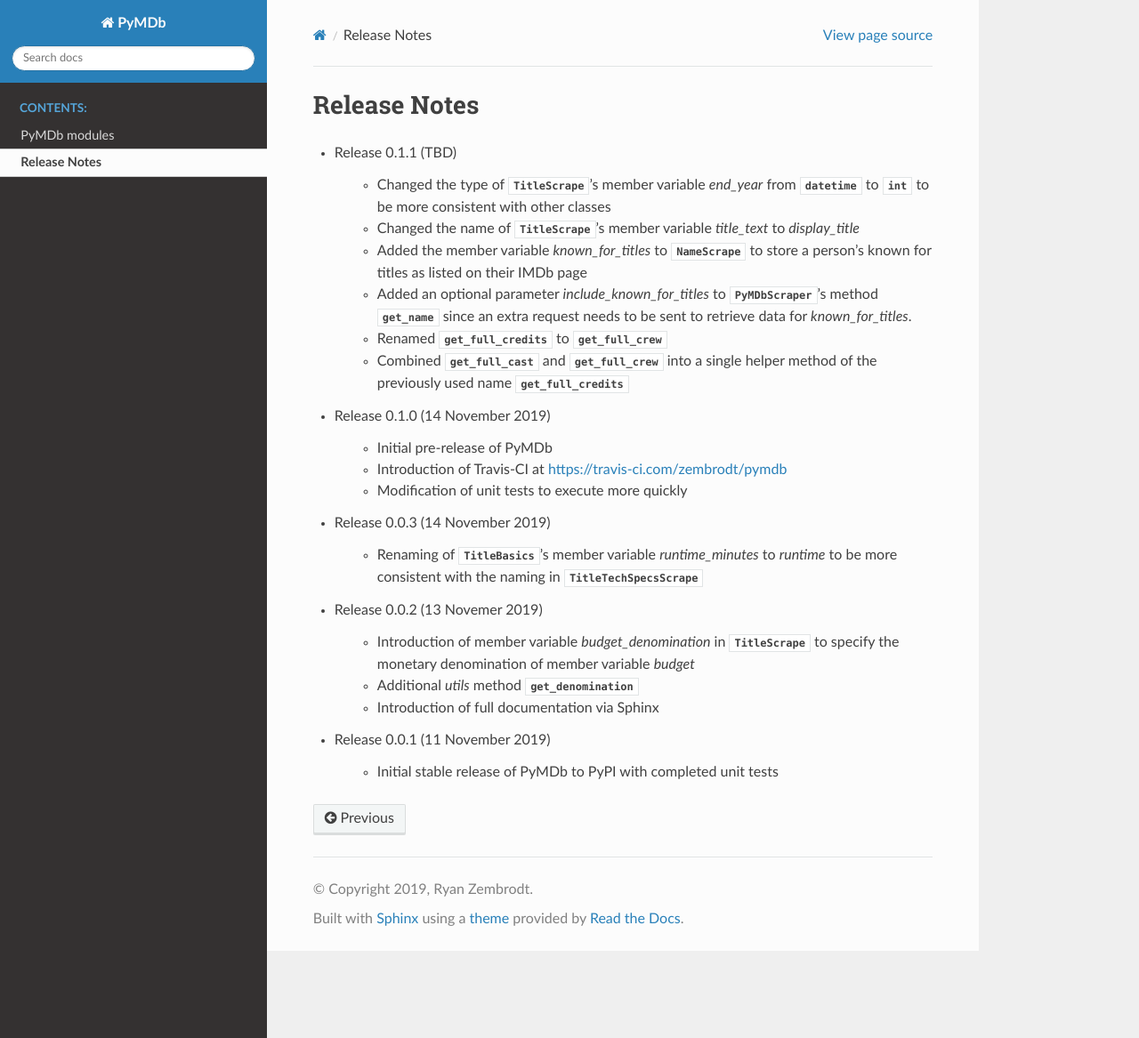
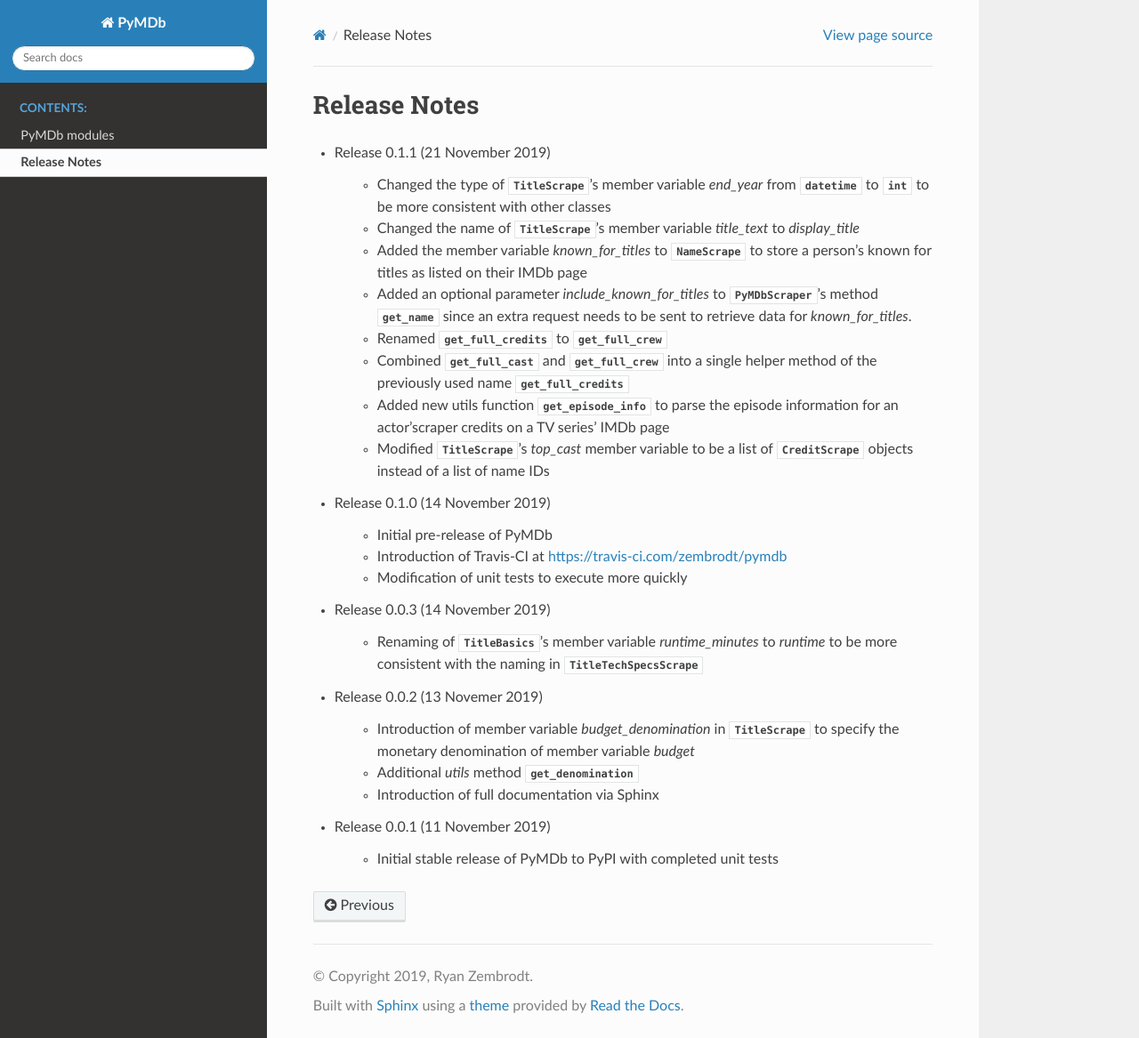
Before and after one commit to zembrodt/pymdb, a Sphinx documentation site: the page built from docs/release_notes.rst, in a window 1280 px wide and 1167 px high. Shown: the whole window at 89% size. Built offline with Sphinx 7.4.7 and the Read the Docs theme 2.0.0, drawn with Linux system fonts in a browser that asks for light colours.

Commit message:
Updated documentation for release 0.1.1

```diff
--- a/docs/modules/utils.rst
+++ b/docs/modules/utils.rst
@@ -34,6 +34,10 @@ get_category
 get_ref_marker
 --------------
 .. autofunction:: get_ref_marker
+
+get_episode_info
+----------------
+.. autofunction:: get_episode_info
 
 gunzip_file
 -----------
--- a/docs/release_notes.rst
+++ b/docs/release_notes.rst
@@ -1,7 +1,7 @@
 Release Notes
 =============
 
-* Release 0.1.1 (TBD)
+* Release 0.1.1 (21 November 2019)
 
    - Changed the type of :class:`~.models.title.TitleScrape`'s member variable `end_year`
      from :obj:`datetime` to :obj:`int` to be more consistent with other classes
@@ -15,6 +15,10 @@ Release Notes
    - Renamed :obj:`get_full_credits` to :obj:`~.scraper.PyMDbScraper.get_full_crew`
    - Combined :obj:`~.scraper.PyMDbScraper.get_full_cast` and :obj:`~.scraper.PyMDbScraper.get_full_crew` into
      a single helper method of the previously used name :obj:`~.scraper.PyMDbScraper.get_full_credits`
+   - Added new utils function :obj:`~.utils.get_episode_info` to parse the episode information for an actor'scraper
+     credits on a TV series' IMDb page
+   - Modified :class:`~.models.title.TitleScrape`'s `top_cast` member variable to be a list of :class:`~.models.name.CreditScrape`
+     objects instead of a list of name IDs
 
 * Release 0.1.0 (14 November 2019)
 
```
